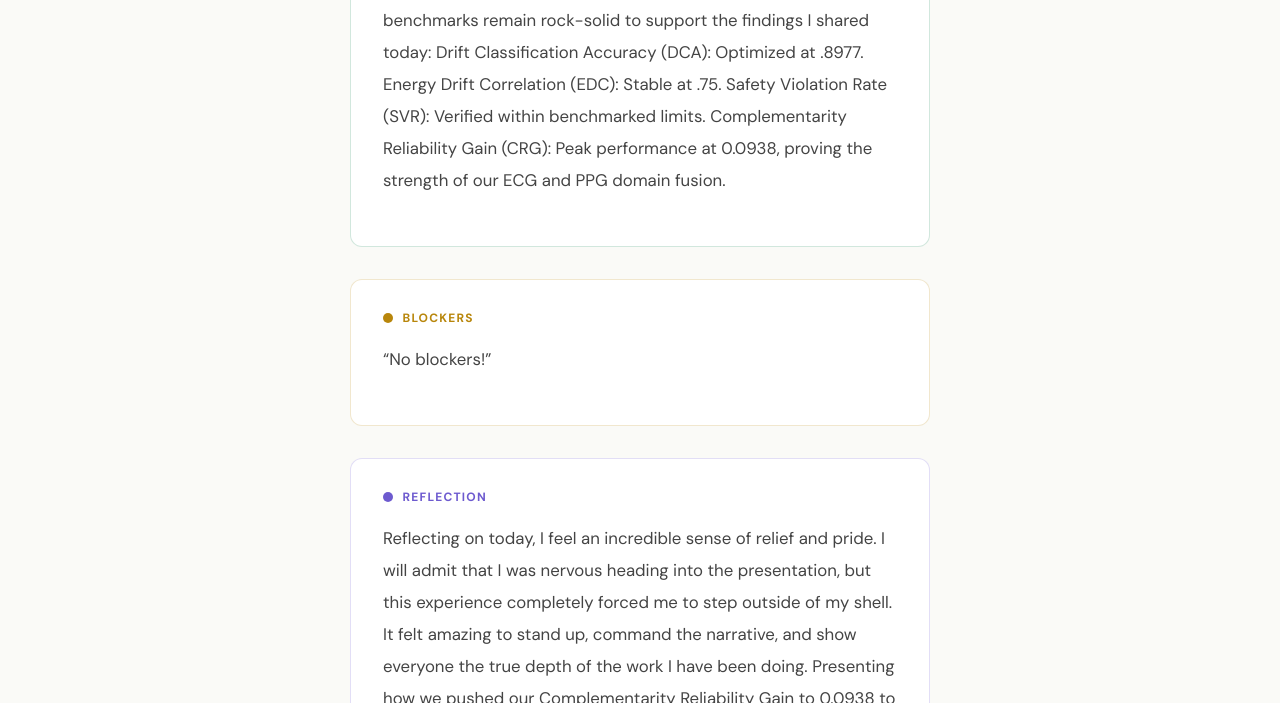
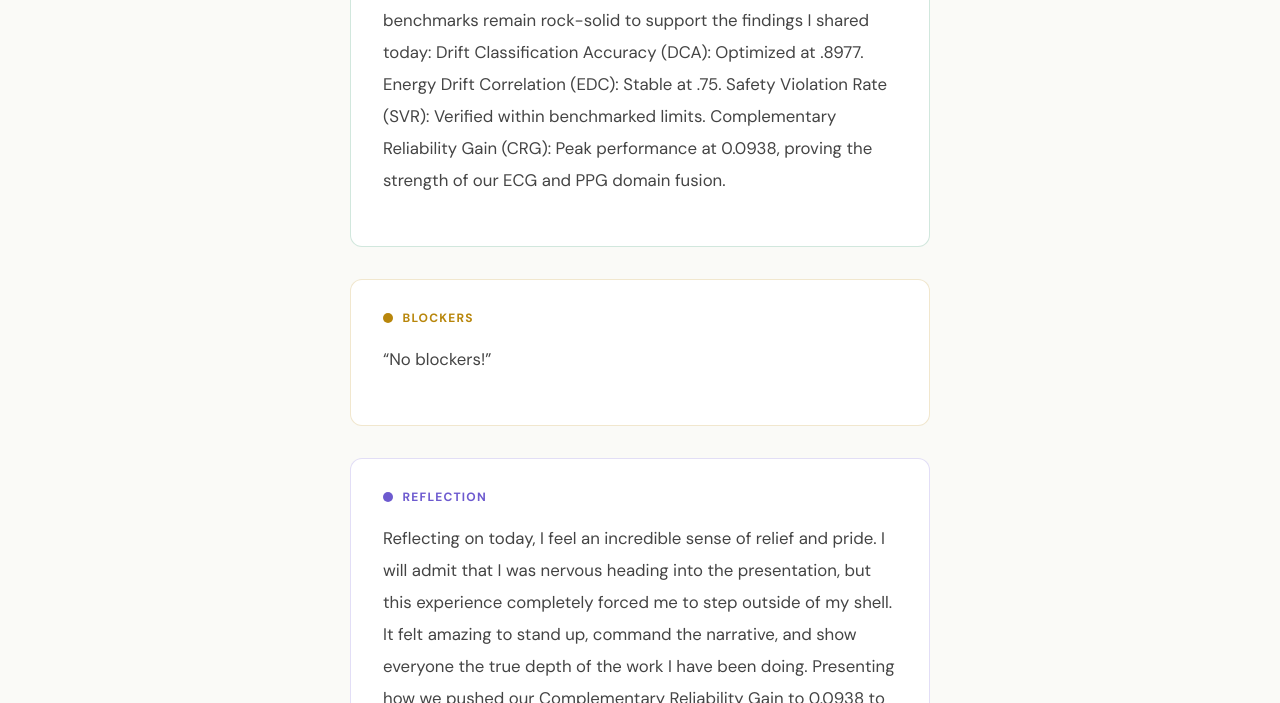
Before and after one commit to SandyAkoy/sandyakoyceamls26.github.io, a Jekyll site: the page built from _posts/2026-06-29-day-25.md, in a window 1280 px wide and 1400 px high, scrolled down 298 px. Shown: the part 697-1400 px from the top of the window. Built offline with Jekyll 4.4.1, drawn with Linux system fonts in a browser that asks for light colours; some web fonts are replaced; some of the changed text lies outside the part shown.

Commit message:
Update 2026-06-29-day-25.md

```diff
--- a/_posts/2026-06-29-day-25.md
+++ b/_posts/2026-06-29-day-25.md
@@ -7,7 +7,7 @@ tags: ["review", "research"]
 
 what_i_learned: |
 
-   Today was the culmination of weeks of hard work as I officially delivered my mid-summer presentation. I presented my research pipeline thus far, demonstrating my core contributions and achievements in building our multimodal biosignal framework. During the presentation, I directly addressed the technical roadblocks I faced early on such as challenges with metric volatility, however I locked in our stable .75 Energy Drift Correlation (EDC) and explained the exact solutions I implemented to clear those blocks. In addition to sharing my own work, I spent the session learning from the other research groups in our program. I gained incredible insights and information from their presentations, actively asking and answering questions to better understand the diverse methodologies and datasets I was seeing and hearing. Our model's underlying evaluation benchmarks remain rock-solid to support the findings I shared today: Drift Classification Accuracy (DCA): Optimized at .8977. Energy Drift Correlation (EDC): Stable at .75. Safety Violation Rate (SVR): Verified within benchmarked limits. Complementarity Reliability Gain (CRG): Peak performance at 0.0938, proving the strength of our ECG and PPG domain fusion.
+   Today was the culmination of weeks of hard work as I officially delivered my mid-summer presentation. I presented my research pipeline thus far, demonstrating my core contributions and achievements in building our multimodal biosignal framework. During the presentation, I directly addressed the technical roadblocks I faced early on such as challenges with metric volatility, however I locked in our stable .75 Energy Drift Correlation (EDC) and explained the exact solutions I implemented to clear those blocks. In addition to sharing my own work, I spent the session learning from the other research groups in our program. I gained incredible insights and information from their presentations, actively asking and answering questions to better understand the diverse methodologies and datasets I was seeing and hearing. Our model's underlying evaluation benchmarks remain rock-solid to support the findings I shared today: Drift Classification Accuracy (DCA): Optimized at .8977. Energy Drift Correlation (EDC): Stable at .75. Safety Violation Rate (SVR): Verified within benchmarked limits. Complementary Reliability Gain (CRG): Peak performance at 0.0938, proving the strength of our ECG and PPG domain fusion.
 
 
 
@@ -19,7 +19,7 @@ blockers: |
 
 reflection: |
 
-  Reflecting on today, I feel an incredible sense of relief and pride. I will admit that I was nervous heading into the presentation, but this experience completely forced me to step outside of my shell. It felt amazing to stand up, command the narrative, and show everyone the true depth of the work I have been doing. Presenting how we pushed our Complementarity Reliability Gain to 0.0938 to an outside audience made me realize just how much I've grown as a researcher and student. I genuinely enjoyed the entire session. Listening to the other groups was both highly informative and deeply encouraging. Seeing the creative ways my peers are tackling complex problems gives me a lot of energy as we move into the next weeks of research in the summer. Today proved to me that I can handle the pressure of defending my code, and it makes me even more excited to take our next steps with the dataset.
+  Reflecting on today, I feel an incredible sense of relief and pride. I will admit that I was nervous heading into the presentation, but this experience completely forced me to step outside of my shell. It felt amazing to stand up, command the narrative, and show everyone the true depth of the work I have been doing. Presenting how we pushed our Complementary Reliability Gain to 0.0938 to an outside audience made me realize just how much I've grown as a researcher and student. I genuinely enjoyed the entire session. Listening to the other groups was both highly informative and deeply encouraging. Seeing the creative ways my peers are tackling complex problems gives me a lot of energy as we move into the next weeks of research in the summer. Today proved to me that I can handle the pressure of defending my code, and it makes me even more excited to take our next steps with the dataset.
 
 
 
```
